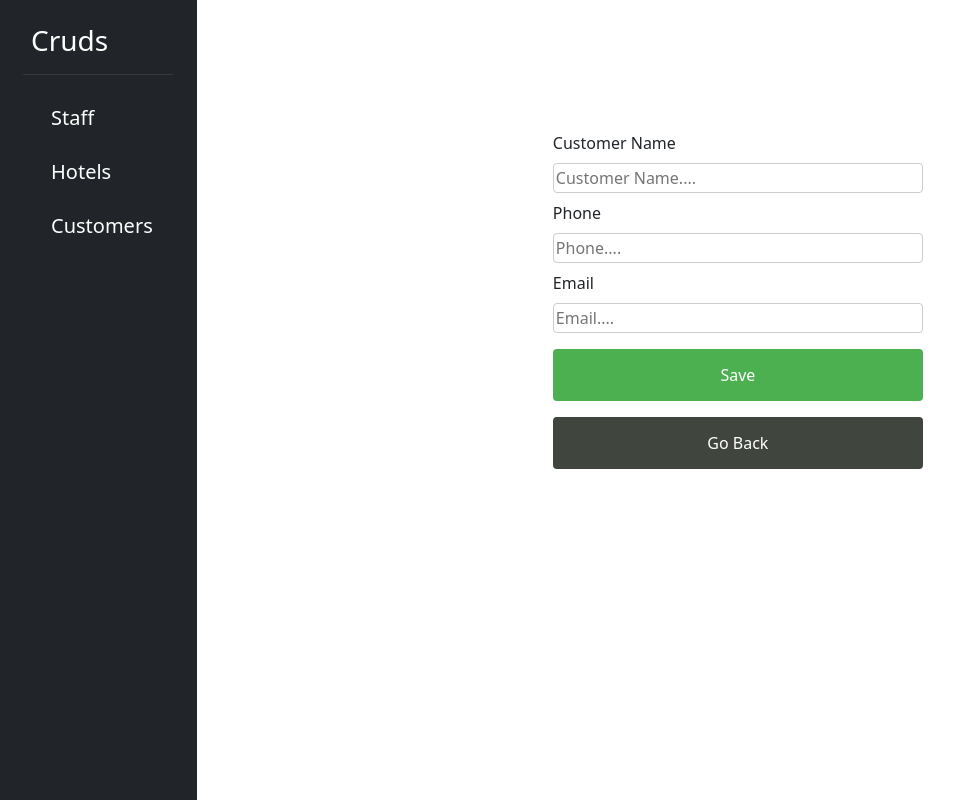
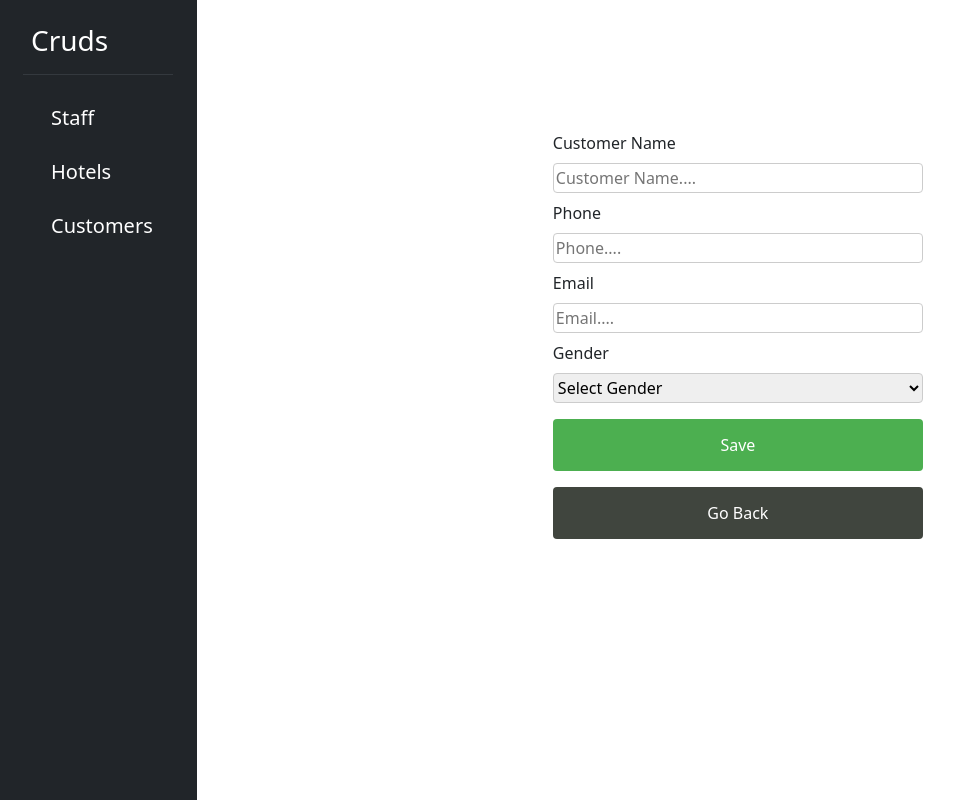
Before and after one commit to LeonFazliu/LabCourse1, a React (Create React App) app in the folder frontend/: page /customers/add in a window 1280 px wide. Shown: the whole page, without its empty margins (1-955 px from the left). Built offline with nearby package versions, Linux system fonts and the light colour scheme.

Commit message:
Shtimi i Gjinise ne Crudin e Klienteve me dropdown

```diff
--- a/frontend/src/Cruds/CustomerCrud/AddEditCustomer.js
+++ b/frontend/src/Cruds/CustomerCrud/AddEditCustomer.js
@@ -4,15 +4,18 @@ import axios from 'axios';
 import { toast } from "react-toastify";
 import "./AddEdit.css";
 
-const initialState = {
-  CostumerName: "",
-  CostumersPhone: "",
-  CostumersEmail: ""
-};
+const AddEditCustomer = () => {
+  const initialState = {
+    CostumerName: "",
+    CostumersPhone: "",
+    CostumersEmail: "",
+    CostumersGender: ""
+  };
 
-const AddEditCustomer = () => {
+  const genderOptions = ["Male", "Female"];
+
   const [state, setState] = useState(initialState);
-  const { CostumerName, CostumersPhone, CostumersEmail } = state;
+  const { CostumerName, CostumersPhone, CostumersEmail, CostumersGender } = state;
   const navigate = useNavigate();
   const { id } = useParams();
 
@@ -20,20 +23,21 @@ const AddEditCustomer = () => {
     if (id) {
       axios.get(`http://localhost:5000/api/customers/${id}`)
         .then(resp => setState({ ...resp.data[0] }))
-        .catch(error => console.error(error));
+        .catch(err => console.error(err));
     }
   }, [id]);
 
   const handleSubmit = (e) => {
     e.preventDefault();
-    if (!CostumerName || !CostumersPhone || !CostumersEmail) {
+    if (!CostumerName || !CostumersPhone || !CostumersEmail || !CostumersGender) {
       toast.error("Please fill each input field");
     } else {
       if (!id) {
         axios.post("http://localhost:5000/api/customers", {
           CostumerName,
           CostumersPhone,
-          CostumersEmail
+          CostumersEmail,
+          CostumersGender,
         })
           .then(() => {
             setState(initialState);
@@ -45,16 +49,18 @@ const AddEditCustomer = () => {
         axios.put(`http://localhost:5000/api/customers/${id}`, {
           CostumerName,
           CostumersPhone,
-          CostumersEmail
+          CostumersEmail,
+          CostumersGender,
         })
           .then(() => {
+            setState(initialState);
             toast.success("Customer Updated Successfully");
             navigate("/customers");
           })
           .catch((err) => toast.error(err.response.data));
       }
     }
-  }
+  };
 
   const handleInputChange = (e) => {
     const { name, value } = e.target;
@@ -78,7 +84,7 @@ const AddEditCustomer = () => {
           id='CostumerName'
           name='CostumerName'
           placeholder='Customer Name....'
-          value={CostumerName || ""}
+          value={CostumerName}
           onChange={handleInputChange}
         />
         <label htmlFor='CostumersPhone'>Phone</label>
@@ -87,7 +93,7 @@ const AddEditCustomer = () => {
           id='CostumersPhone'
           name='CostumersPhone'
           placeholder='Phone....'
-          value={CostumersPhone || ""}
+          value={CostumersPhone}
           onChange={handleInputChange}
         />
         <label htmlFor='CostumersEmail'>Email</label>
@@ -96,9 +102,21 @@ const AddEditCustomer = () => {
           id='CostumersEmail'
           name='CostumersEmail'
           placeholder='Email....'
-          value={CostumersEmail || ""}
+          value={CostumersEmail}
           onChange={handleInputChange}
         />
+        <label htmlFor='CostumersGender'>Gender</label>
+        <select
+          id='CostumersGender'
+          name='CostumersGender'
+          value={CostumersGender}
+          onChange={handleInputChange}
+        >
+          <option value=''>Select Gender</option>
+          {genderOptions.map((option) => (
+            <option key={option} value={option}>{option}</option>
+          ))}
+        </select>
         <input type='submit' value={id ? "Update" : "Save"} />
         <Link to="/customers">
           <input type="button" value="Go Back"/>
--- a/frontend/src/Cruds/CustomerCrud/CustomerCrud.js
+++ b/frontend/src/Cruds/CustomerCrud/CustomerCrud.js
@@ -49,6 +49,7 @@ export const CustomerCrud = () => {
                         <th style={{ textAlign: "center" }}>Customer Name</th>
                         <th style={{ textAlign: "center" }}>Phone</th>
                         <th style={{ textAlign: "center" }}>Email</th>
+                        <th style={{ textAlign: "center" }}>Gender</th>
                         <th style={{ textAlign: "center" }}>Action</th>
                     </tr>
                 </thead>
@@ -59,6 +60,7 @@ export const CustomerCrud = () => {
                             <td>{customer.CostumerName}</td>
                             <td>{customer.CostumersPhone}</td>
                             <td>{customer.CostumersEmail}</td>
+                            <td>{customer.CostumersGender}</td>
                             <td>
                                 <Link to={`/customers/update/${customer.Costumer_id}`}>
                                     <button className='btn btn-edit'>Edit</button>
--- a/frontend/src/Cruds/CustomerCrud/ViewCustomer.js
+++ b/frontend/src/Cruds/CustomerCrud/ViewCustomer.js
@@ -36,6 +36,10 @@ export const ViewCustomer = () => {
                     <span>{customer.CostumersEmail}</span>
                     <br />
                     <br />
+                    <strong>Gender:</strong>
+                    <span>{customer.CostumersGender}</span>
+                    <br />
+                    <br />
                     <Link to="/customers">
                         <div className='btn btn-edit'>
                             Go Back
```
